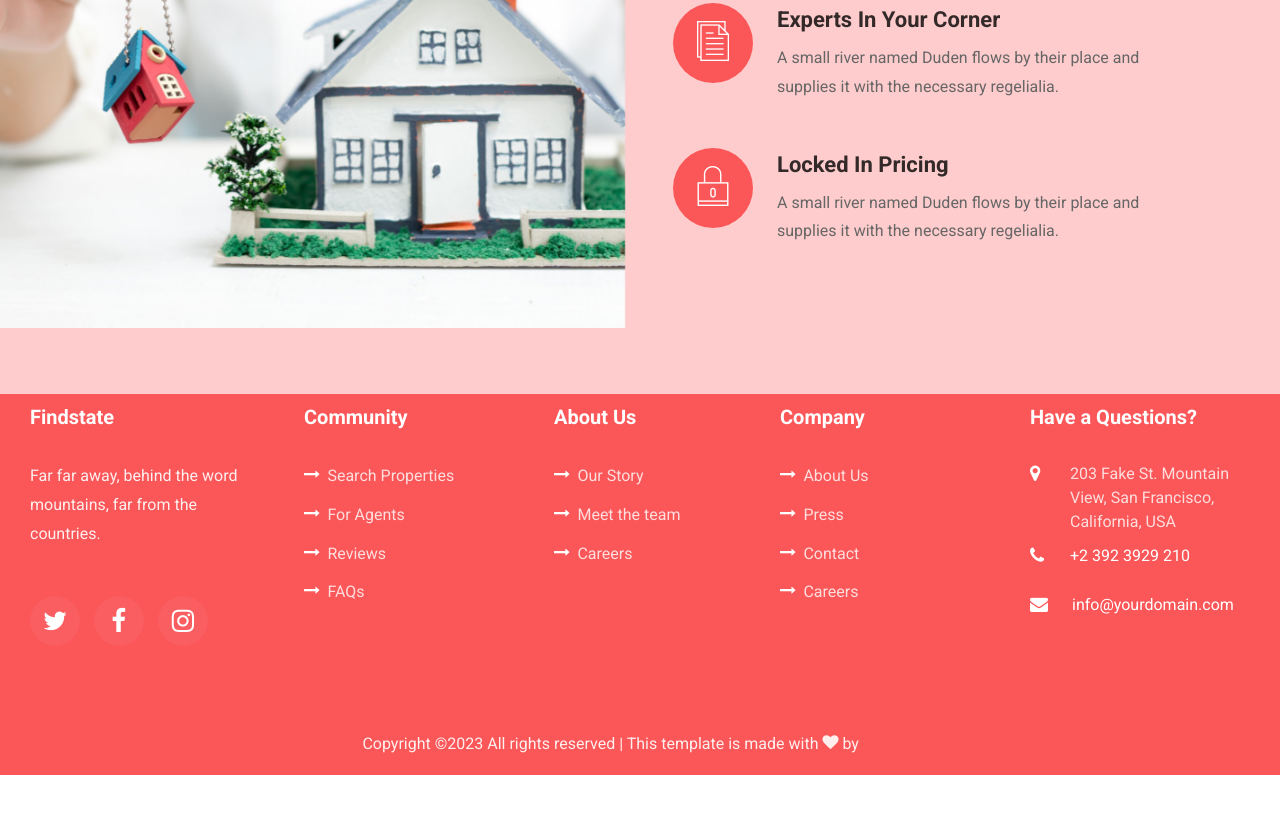
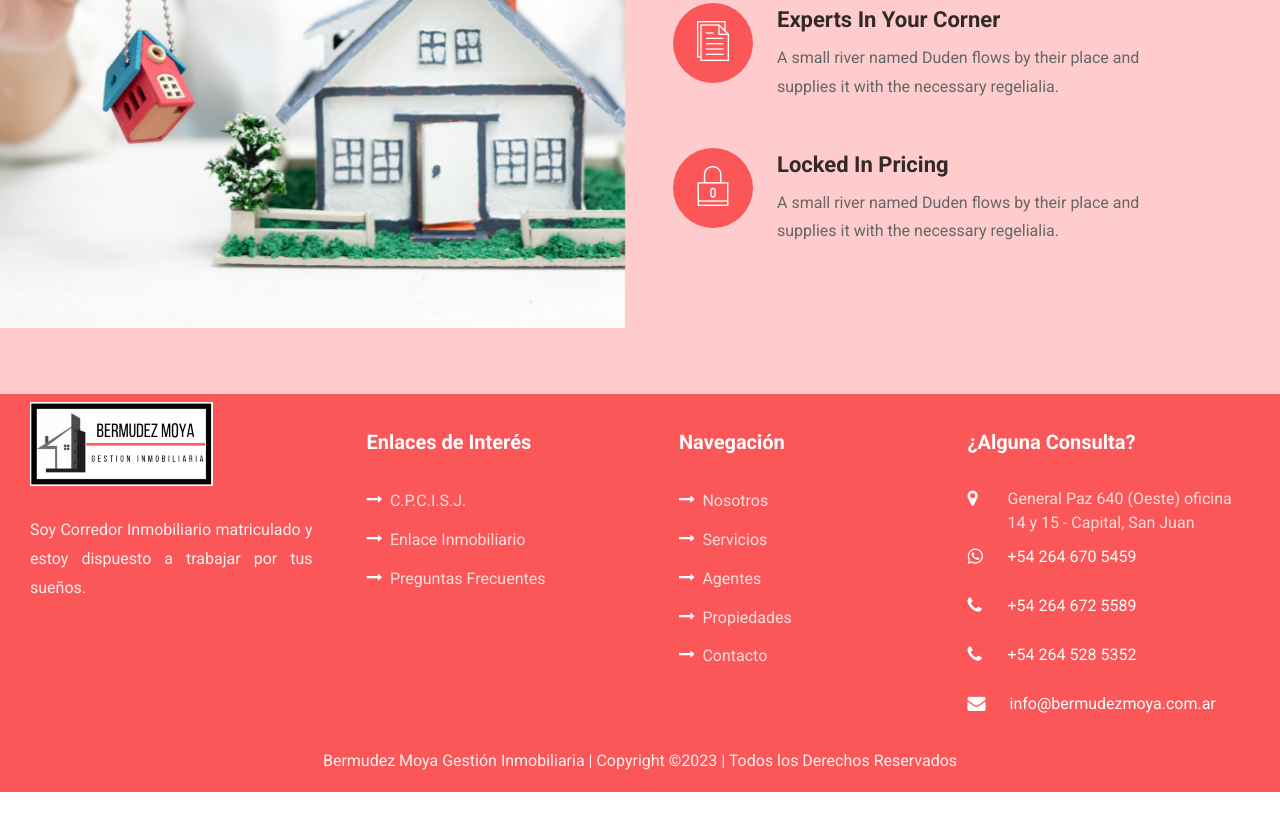
Before and after one commit to AndresFran/web.bermudez-moya, a plain HTML site: page docs/servicios.html in a window 1280 px wide. Shown: the part 1716-2546 px from the top of the page. Drawn offline with Linux system fonts and the light colour scheme; some packages are replaced by stand-ins of ours; no server answers; files whose address does not match are found by name.

Commit message:
footer section

```diff
--- a/docs/servicios.html
+++ b/docs/servicios.html
@@ -172,40 +172,42 @@
 
     <footer class="ftco-footer ftco-section">
       <div class="container">
-        <div class="row mb-5">
+        <div class="row mb-4">
           <div class="col-md">
             <div class="ftco-footer-widget mb-4">
-              <h2 class="ftco-heading-2">Findstate</h2>
-              <p>Far far away, behind the word mountains, far from the countries.</p>
-              <ul class="ftco-footer-social list-unstyled mt-5">
+              <h2 class="ftco-heading-2"> <img src="images/img-logo/logo-prueba1.jpeg" alt="" > </h2>
+              <p align="justify">Soy Corredor Inmobiliario matriculado y estoy dispuesto a trabajar por tus sueños.</p>
+              <!-- <ul class="ftco-footer-social list-unstyled mt-5">
                 <li class="ftco-animate"><a href="#"><span class="icon-twitter"></span></a></li>
-                <li class="ftco-animate"><a href="#"><span class="icon-facebook"></span></a></li>
-                <li class="ftco-animate"><a href="#"><span class="icon-instagram"></span></a></li>
+                <li class="ftco-animate"><a href="https://www.facebook.com/bermudezmoyap/photos?locale=es_LA"><span class="icon-facebook"></span></a></li>
+                <li class="ftco-animate"><a href="https://www.instagram.com/bermudezmoyap/?hl=es"><span class="icon-instagram"></span></a></li>
+              </ul> -->
+            </div>
+          </div>
+          <div class="col-md">
+            <div class="ftco-footer-widget mb-4 ml-md-4">
+              <h2 class="ftco-heading-2">Enlaces de Interés</h2>
+              <ul class="list-unstyled">
+                <li><a href="http://www.corredoresinmobiliariossj.org/#!/-inicio/"><span class="icon-long-arrow-right mr-2"></span>C.P.C.I.S.J.</a></li>
+                <li><a href="https://www.enlaceinmobiliario.com.ar/"><span class="icon-long-arrow-right mr-2"></span>Enlace Inmobiliario</a></li>
+                <!-- <li><a href="#"><span class="icon-long-arrow-right mr-2"></span>Reviews</a></li> -->
+                <li><a href="#"><span class="icon-long-arrow-right mr-2"></span>Preguntas Frecuentes</a></li>
               </ul>
             </div>
           </div>
           <div class="col-md">
             <div class="ftco-footer-widget mb-4 ml-md-4">
-              <h2 class="ftco-heading-2">Community</h2>
+              <h2 class="ftco-heading-2">Navegación</h2>
               <ul class="list-unstyled">
-                <li><a href="#"><span class="icon-long-arrow-right mr-2"></span>Search Properties</a></li>
-                <li><a href="#"><span class="icon-long-arrow-right mr-2"></span>For Agents</a></li>
-                <li><a href="#"><span class="icon-long-arrow-right mr-2"></span>Reviews</a></li>
-                <li><a href="#"><span class="icon-long-arrow-right mr-2"></span>FAQs</a></li>
+                <li><a href="#"><span class="icon-long-arrow-right mr-2"></span>Nosotros</a></li>
+                <li><a href="#"><span class="icon-long-arrow-right mr-2"></span>Servicios</a></li>
+                <li><a href="#"><span class="icon-long-arrow-right mr-2"></span>Agentes</a></li>
+				<li><a href="#"><span class="icon-long-arrow-right mr-2"></span>Propiedades</a></li>
+                <li><a href="#"><span class="icon-long-arrow-right mr-2"></span>Contacto</a></li>
               </ul>
             </div>
           </div>
-          <div class="col-md">
-            <div class="ftco-footer-widget mb-4 ml-md-4">
-              <h2 class="ftco-heading-2">About Us</h2>
-              <ul class="list-unstyled">
-                <li><a href="#"><span class="icon-long-arrow-right mr-2"></span>Our Story</a></li>
-                <li><a href="#"><span class="icon-long-arrow-right mr-2"></span>Meet the team</a></li>
-                <li><a href="#"><span class="icon-long-arrow-right mr-2"></span>Careers</a></li>
-              </ul>
-            </div>
-          </div>
-          <div class="col-md">
+          <!-- <div class="col-md">
              <div class="ftco-footer-widget mb-4">
               <h2 class="ftco-heading-2">Company</h2>
               <ul class="list-unstyled">
@@ -215,15 +217,18 @@
                 <li><a href="#"><span class="icon-long-arrow-right mr-2"></span>Careers</a></li>
               </ul>
             </div>
-          </div>
+          </div> -->
           <div class="col-md">
             <div class="ftco-footer-widget mb-4">
-            	<h2 class="ftco-heading-2">Have a Questions?</h2>
+            	<h2 class="ftco-heading-2">¿Alguna Consulta?</h2>
             	<div class="block-23 mb-3">
 	              <ul>
-	                <li><span class="icon icon-map-marker"></span><span class="text">203 Fake St. Mountain View, San Francisco, California, USA</span></li>
-	                <li><a href="#"><span class="icon icon-phone"></span><span class="text">+2 392 3929 210</span></a></li>
-	                <li><a href="#"><span class="icon icon-envelope pr-4"></span><span class="text">info@yourdomain.com</span></a></li>
+	                <li><span class="icon icon-map-marker"></span><span class="text">General Paz 640 (Oeste) oficina 14 y 15 - Capital, San Juan</span></li>
+					<li><a href="#"><span class="icon icon-whatsapp"></span><span class="text">+54 264 670 5459</span></a></li>
+	                <li><a href="#"><span class="icon icon-phone"></span><span class="text">+54 264 672 5589</span></a></li>
+					<li><a href="#"><span class="icon icon-phone"></span><span class="text">+54 264 528 5352</span></a></li>
+
+	                <li><a href="#"><span class="icon icon-envelope pr-4"></span><span class="text">info@bermudezmoya.com.ar</span></a></li>
 	              </ul>
 	            </div>
             </div>
@@ -233,7 +238,7 @@
           <div class="col-md-12 text-center">
 
             <p><!-- Link back to Colorlib can't be removed. Template is licensed under CC BY 3.0. -->
-  Copyright &copy;<script>document.write(new Date().getFullYear());</script> All rights reserved | This template is made with <i class="icon-heart color-danger" aria-hidden="true"></i> by <a href="https://colorlib.com" target="_blank">Colorlib</a>
+  Bermudez Moya Gestión Inmobiliaria | Copyright &copy;<script>document.write(new Date().getFullYear());</script> | Todos los Derechos Reservados</a>
   <!-- Link back to Colorlib can't be removed. Template is licensed under CC BY 3.0. --></p>
           </div>
         </div>
```
Also changed, not shown: docs/agentes.html (+33 -28 lines), docs/contacto.html (+33 -28 lines), docs/detalle-inmueble.html (+33 -28 lines), docs/propiedades.html (+33 -28 lines).
